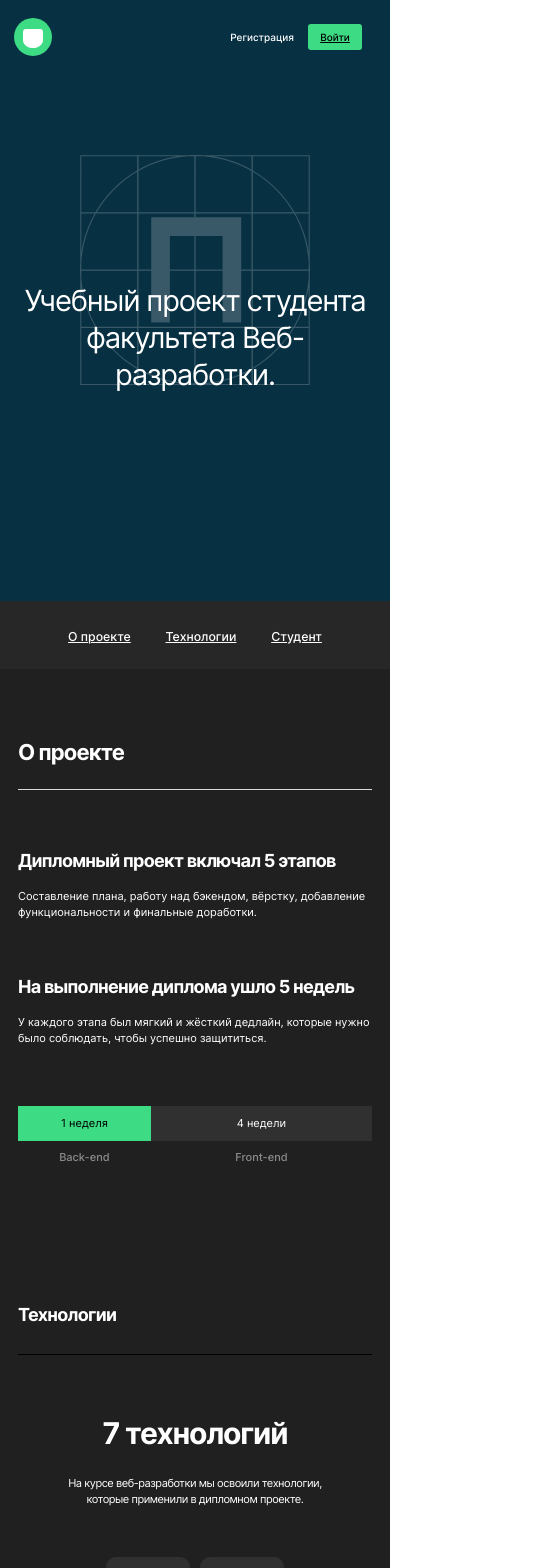
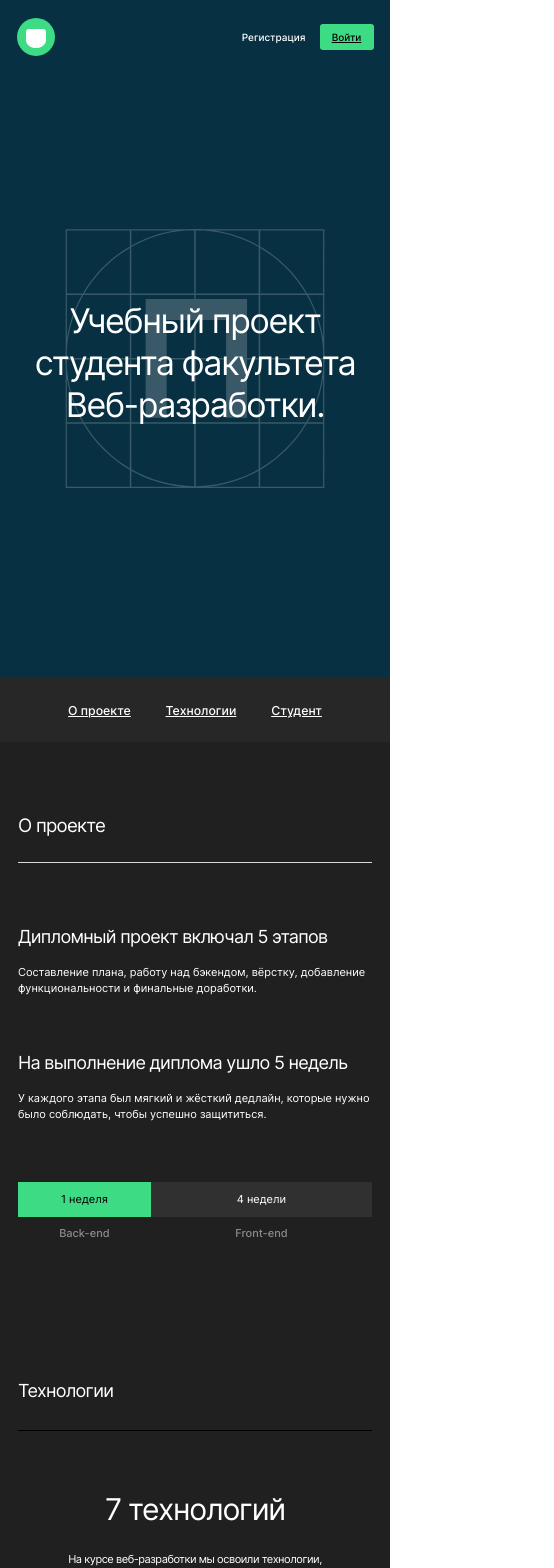
Before and after one commit to Sib408/movies-explorer-frontend, a React (Create React App) app: page / in a window 390 px wide. Shown: the top 1568 px of the page, 554 px wide, since content can reach past the window. Built offline with nearby package versions, Linux system fonts and the light colour scheme; the HTML template or start-up script is replaced by a standard one.

Commit message:
main adaptive

```diff
--- a/src/components/Footer/Footer.css
+++ b/src/components/Footer/Footer.css
@@ -52,13 +52,18 @@
 
 @media screen and (max-width: 768px) {
   .footer {
-    padding: 0 30px 20px;
+    padding: 79px 30px 20px;
   }
 }
 
 @media screen and (max-width: 424px) {
   .footer {
-    padding: 0 10px 20px;
+    padding: 76px 10px 20px;
+  }
+
+  .footer__title {
+    font-weight: 400;
+    font-size: 12px;
   }
 
   .footer__link {
--- a/src/components/Header/Header.css
+++ b/src/components/Header/Header.css
@@ -21,35 +21,11 @@
 
 }
 
-@media screen and (max-width: 768px) {
-  .header {
-    padding: 18px 30px;
-  }
-}
-
-@media screen and (max-width: 424px) {
-  .header {
-    padding: 18px 14px;
-  }
-}
-
 .header__menu {
   display: flex;
   align-items: center;
   text-align: right;
   gap: 30px;
-}
-
-@media screen and (max-width: 424px) {
-  .header__menu:last-of-type {
-    padding-right: 14px;
-  }
-}
-
-@media screen and (max-width: 424px) {
-  .header__menu {
-    gap: 14px;
-  }
 }
 
 .header__register {
@@ -66,12 +42,6 @@
 .header__register:hover {
   transition: 0.3s linear;
   opacity: .8;
-}
-
-@media screen and (max-width: 424px) {
-  .header__register {
-    font-size: 10px;
-  }
 }
 
 .header__login {
@@ -94,7 +64,30 @@
   opacity: .8;
 }
 
+@media screen and (max-width: 768px) {
+  .header {
+    padding: 18px calc(14px + (30 - 14) * ((100vw - 320px) / (768 - 320)));
+    ;
+  }
+}
+
 @media screen and (max-width: 424px) {
+  /* .header {
+    padding: 18px 14px;
+  } */
+
+  /* .header__menu:last-of-type {
+    padding-right: 14px;
+  } */
+
+  .header__menu {
+    gap: 14px;
+  }
+
+  .header__register {
+    font-size: 10px;
+  }
+
   .header__login {
     width: 54px;
     height: 26px;
--- a/src/components/Main/AboutMe/AboutMe.css
+++ b/src/components/Main/AboutMe/AboutMe.css
@@ -30,6 +30,7 @@
 .aboutMe__name {
   line-height: 58px;
   font-size: 50px;
+  font-weight: 400;
   letter-spacing: -0.04em;
   color: #FFF;
   margin: 0;
@@ -123,7 +124,7 @@
   }
 
   .aboutMe__links {
-    padding-top: 87px;
+    padding-top: 68px;
   }
 
   .aboutMe__photo {
@@ -163,7 +164,7 @@
   .aboutMe__description {
     font-size: 11px;
     line-height: 16px;
-    padding-top: 10px;
+    padding-top: 18px;
   }
 
   .aboutMe__text {
@@ -179,6 +180,6 @@
     max-width: 292px;
     max-height: 352px;
     padding-top: 60px;
-    margin: 0 auto;
+
   }
 }
--- a/src/components/Main/AboutProgect/AboutProject.css
+++ b/src/components/Main/AboutProgect/AboutProject.css
@@ -9,6 +9,7 @@
 .aboutProject__section__title {
   font-size: 22px;
   line-height: 27px;
+  font-weight: 400;
   letter-spacing: -0.04em;
   color: #FFF;
   padding-bottom: 23px;
@@ -34,12 +35,13 @@
 }
 
 .aboutProject_component:last-of-type {
-  padding-left: 40px;
+  padding-left: 53px;
 }
 
 .aboutProject_title {
   font-size: 20px;
   line-height: 24px;
+  font-weight: 400;
   letter-spacing: -0.04em;
   color: #FFF;
   margin: 0;
@@ -107,13 +109,14 @@
     padding: 90px 50px;
   }
 
-  .aboutProject_components {
-    display: flex;
-    flex-direction: column;
+  .aboutProject__section__title {
+    font-size: calc(18px + (22 - 18) * ((100vw - 320px) / (768 - 320)));
+    ;
   }
 
+
   .aboutProject_component:last-of-type {
-    padding-left: 30px;
+    padding-left: 37px;
   }
 
   .aboutProject_text {
@@ -124,6 +127,8 @@
 
   .timeTracker {
     padding-top: 93px;
+    grid-template-columns: 140px 4fr;
+
   }
 }
 
@@ -132,8 +137,12 @@
     padding: 70px 18px;
   }
 
+  .aboutProject_components {
+    flex-direction: column;
+  }
+
   .aboutProject_component {
-    padding-top: 60px;
+    padding-top: 63px;
   }
 
   .aboutProject_component:last-of-type {
@@ -174,4 +183,11 @@
     line-height: 13px;
     padding-top: 10px;
   }
+
 }
+
+@media screen and (max-width: 320px) {
+  .timeTracker {
+    grid-template-columns: 100px 184px;
+  }
+}
--- a/src/components/Main/NavTab/NavTab.css
+++ b/src/components/Main/NavTab/NavTab.css
@@ -1,6 +1,6 @@
 .nav_tab {
   background-color: #272727;
-  padding: 25px 0;
+  padding: 23px 0;
 }
 
 .nav_tab__list {
--- a/src/components/Main/Portfolio/Portfolio.css
+++ b/src/components/Main/Portfolio/Portfolio.css
@@ -6,6 +6,7 @@
 .portfolio__title {
   font-size: 18px;
   line-height: 20px;
+  font-weight: 400;
   color: #8B8B8B;
   margin: 0;
 }
@@ -16,7 +17,7 @@
   list-style-type: none;
   margin: 0;
   padding: 0;
-  padding-top: 50px;
+  padding-top: 48px;
 }
 
 .portfolio__component {
@@ -38,6 +39,7 @@
   justify-content: space-between;
   font-size: 30px;
   line-height: 50px;
+  font-weight: 400;
   letter-spacing: -0.04em;
   color: #FFF;
   text-decoration: none;
@@ -51,7 +53,7 @@
 }
 
 .portfolio__arrow {
-  background-repeat: no-repeat;
+  padding-right: 5px;
 }
 
 @media screen and (max-width: 768px) {
@@ -63,8 +65,16 @@
     color: #A0A0A0;
   }
 
+  .portfolio__components {
+    padding-top: 50px;
+  }
+
   .portfolio__link {
     font-size: 28px;
+  }
+
+  .portfolio__arrow {
+    padding-top: 5px;
   }
 }
 
@@ -73,12 +83,24 @@
     padding: 69px 14px 70px;
   }
 
+  .portfolio__title {
+    font-size: calc(14px + (18 - 14) * ((100vw - 320px) / (424 - 320)));
+
+  }
+
   .portfolio__components {
-    padding-top: 40px;
+    padding-top: 41px;
   }
 
   .portfolio__link {
     font-size: 18px;
     line-height: 28px;
   }
+
+  .portfolio__arrow {
+    width: 10px;
+    padding-top: 0;
+    padding-right: 4px;
+
+  }
 }
--- a/src/components/Main/Promo/Promo.css
+++ b/src/components/Main/Promo/Promo.css
@@ -34,25 +34,24 @@
   .promo {
     display: flex;
     flex-direction: column;
-    justify-content: center;
     align-items: center;
+    min-height: calc(570px + (784 - 570) * ((100vw - 320px) / (768 - 320)));
+    ;
   }
 
   .promo__title {
-    font-size: calc(31px + (50 - 31) * ((100vw - 424px) / (768 - 424)));
-    line-height: calc(39px + (58 - 39) * ((100vw - 424px) / (768 - 424)));
-    padding: 0 44px;
+    font-size: calc(31px + (50 - 31) * ((100vw - 320px) / (768 - 320)));
+    line-height: calc(39px + (58 - 39) * ((100vw - 320px) / (768 - 320)));
+    padding: calc(207px + (326 - 207) * ((100vw - 320px) / (768 - 320))) calc(10px + (44 - 10) * ((100vw - 320px) / (768 - 320))) 0;
   }
 
   .promo__background {
     width: 100%;
-    height: 230px;
+    height: calc(248px + (320 - 248) * ((100vw - 320px) / (768 - 320)));
+    top: calc(216px + (296 - 216) * ((100vw - 320px) / (768 - 320)));
+  }
+
+  .nav_tab {
+    padding: 24px 0 23px;
   }
 }
-
-@media screen and (max-width: 424px) {
-  .promo__title {
-    padding: 0 10px;
-
-  }
-}
--- a/src/components/Main/Techs/Techs.css
+++ b/src/components/Main/Techs/Techs.css
@@ -5,6 +5,7 @@
 .techs__section__title {
   font-size: 22px;
   line-height: 27px;
+  font-weight: 400;
   letter-spacing: -0.04em;
   color: #FFF;
   margin: 0;
@@ -18,6 +19,7 @@
 .techs__title {
   font-size: 50px;
   line-height: 58px;
+  font-weight: 400;
   text-align: center;
   letter-spacing: -0.04em;
   color: #FFFFFF;
--- a/src/components/Navigation/Navigation.js
+++ b/src/components/Navigation/Navigation.js
@@ -28,7 +28,7 @@ function Navigation() {
   }, [])
 
   return (
-    <section className='navigation'>
+    <nav className='navigation'>
       <div className='navigation__menu'>
         <Link className="header__logo header__logo_navigation" to='/' />
 
@@ -45,7 +45,7 @@ function Navigation() {
           />
         </div>
       </div>
-    </section>
+    </nav>
   )
 }
 
```
